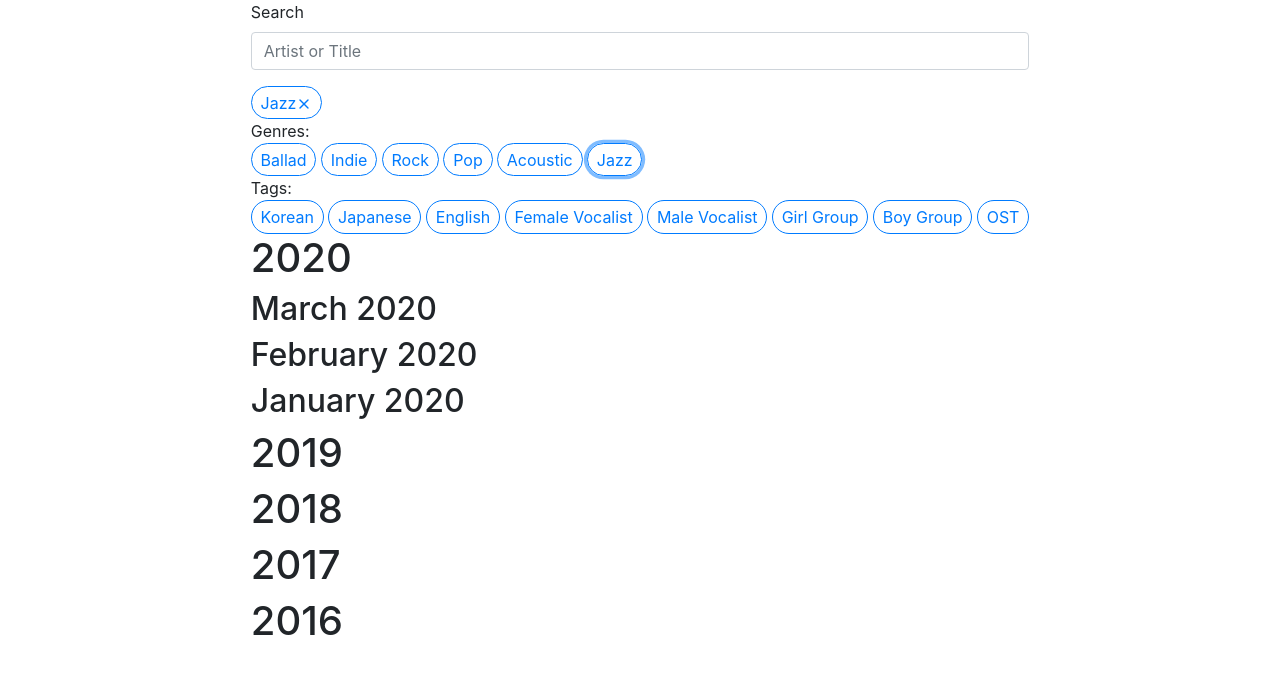
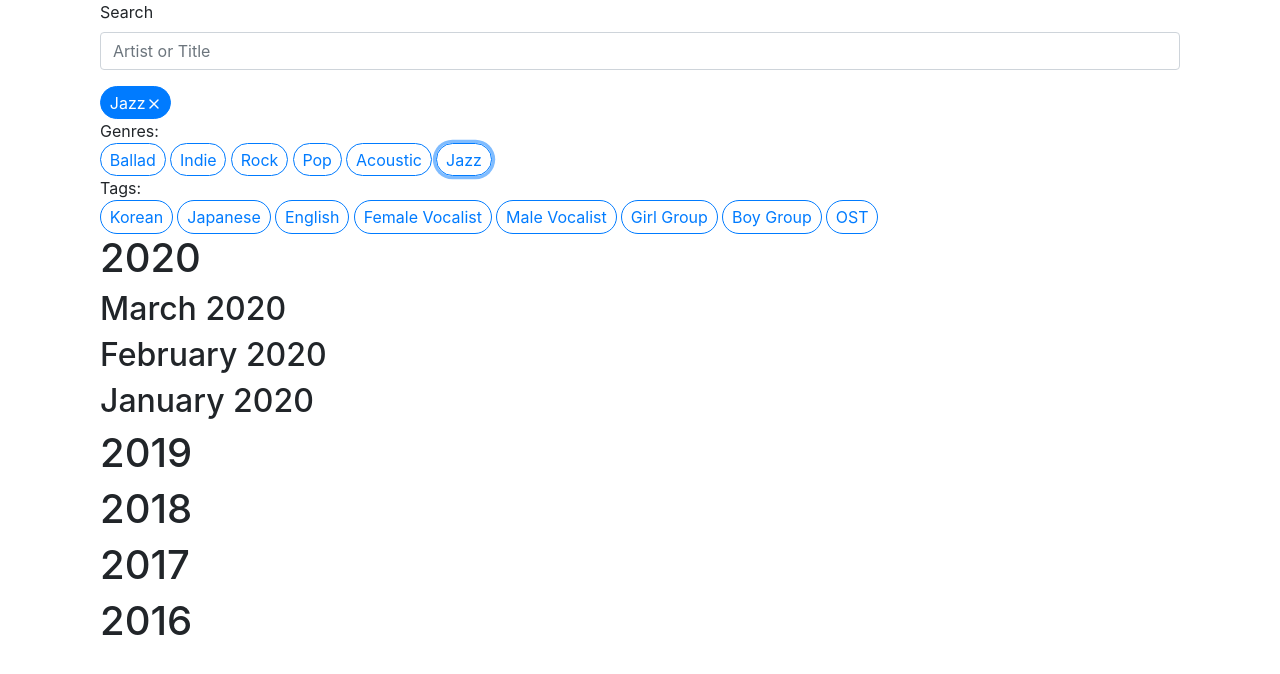
Before and after one commit to marvintran/MySongList, a React (Create React App) app: page / in a window 1280 px wide. Both pictures are taken after a click on the button "Jazz". Shown: the top 674 px of the page. Built offline with nearby package versions, Linux system fonts and the light colour scheme.

Commit message:
Changes to use React Bootstrap Container for easier centering and control of elements.

```diff
--- a/src/App.css
+++ /dev/null
@@ -1,7 +0,0 @@
-body {
-    width: 100%;
-    height: 100%;
-    display: flex;
-    align-items: center;
-    justify-content: center;
-}
--- a/src/App.js
+++ b/src/App.js
@@ -3,7 +3,7 @@ import SearchBar from "./components/SearchBar";
 import MonthList from "./components/MonthList";
 import CurrentFilters from "./components/CurrentFilters";
 import FilterOptions from "./components/FilterOptions";
-import "./App.css";
+import Container from 'react-bootstrap/Container';
 
 import january2020 from './data/2020_01_january.json';
 import february2020 from './data/2020_02_february.json';
@@ -104,8 +104,8 @@ class App extends React.Component {
 
   render() {
     return (
-      <React.Fragment>
-        <div>
+      <Container>
+        <Container>
           <SearchBar
             filterText={this.state.filterText}
             onFilterTextChange={this.handleFilterTextChange}
@@ -119,9 +119,9 @@ class App extends React.Component {
             updateGenres={this.updateGenre}
             updateTags={this.updateTag}
           />
-        </div>
+        </Container>
 
-        <div>
+        <Container>
           <h1 onClick={() =>
             this.setState({
               toggleYear2020: !this.state.toggleYear2020
@@ -158,9 +158,9 @@ class App extends React.Component {
               </React.Fragment>
             : null
           }
-        </div>
+        </Container>
 
-        <div>
+        <Container>
           <h1 onClick={() =>
             this.setState({
               toggleYear2019: !this.state.toggleYear2019
@@ -174,9 +174,9 @@ class App extends React.Component {
               </React.Fragment>
             : null
           }
-        </div>
+        </Container>
 
-        <div>
+        <Container>
           <h1 onClick={() =>
             this.setState({
               toggleYear2018: !this.state.toggleYear2018
@@ -190,9 +190,9 @@ class App extends React.Component {
               </React.Fragment>
             : null
           }
-        </div>
+        </Container>
 
-        <div>
+        <Container>
           <h1 onClick={() =>
             this.setState({
               toggleYear2017: !this.state.toggleYear2017
@@ -206,9 +206,9 @@ class App extends React.Component {
               </React.Fragment>
             : null
           }
-        </div>
+        </Container>
 
-        <div>
+        <Container>
           <h1 onClick={() =>
             this.setState({
               toggleYear2016: !this.state.toggleYear2016
@@ -222,8 +222,8 @@ class App extends React.Component {
               </React.Fragment>
             : null
           }
-        </div>
-      </React.Fragment>
+        </Container>
+      </Container>
     )
   }
 }
--- a/src/components/CurrentFilters.js
+++ b/src/components/CurrentFilters.js
@@ -24,7 +24,7 @@ class CurrentFilters extends React.Component {
     const genres = this.props.filterOptions[0].map((genre) => {
       return (
         <React.Fragment>
-          <Button onClick={() => this.genreClick(genre)} variant="outline-primary">
+          <Button onClick={() => this.genreClick(genre)} variant="outline-primary" active>
             {this.camelCaseToNormal(genre)}<FiX/>
           </Button>{' '}
         </React.Fragment>);
@@ -33,7 +33,7 @@ class CurrentFilters extends React.Component {
     const tags = this.props.filterOptions[1].map((tag) => {
       return (
         <React.Fragment>
-          <Button onClick={() => this.tagClick(tag)} variant="outline-primary">
+          <Button onClick={() => this.tagClick(tag)} variant="outline-primary" active>
             {this.camelCaseToNormal(tag)}<FiX/>
           </Button>{' '}
         </React.Fragment>);
--- a/src/components/Songs.js
+++ b/src/components/Songs.js
@@ -76,7 +76,7 @@ class Songs extends React.Component {
     if(rows.length > 0) {
       return (
         <React.Fragment>
-          <h3>{artistName}</h3>
+          <h5>{artistName}</h5>
           <ul>
             {rows}
           </ul>
--- a/src/components/Track.js
+++ b/src/components/Track.js
@@ -74,7 +74,7 @@ class Track extends React.Component {
     return (
       <React.Fragment>
         <li>
-          <p onClick={() => this.toggleVideo()}>{this.props.track.name}
+          <p onClick={() => this.toggleVideo()}>{this.props.track.name}{' '}
           {button}
           </p>
         <div className="filter-options">
```
